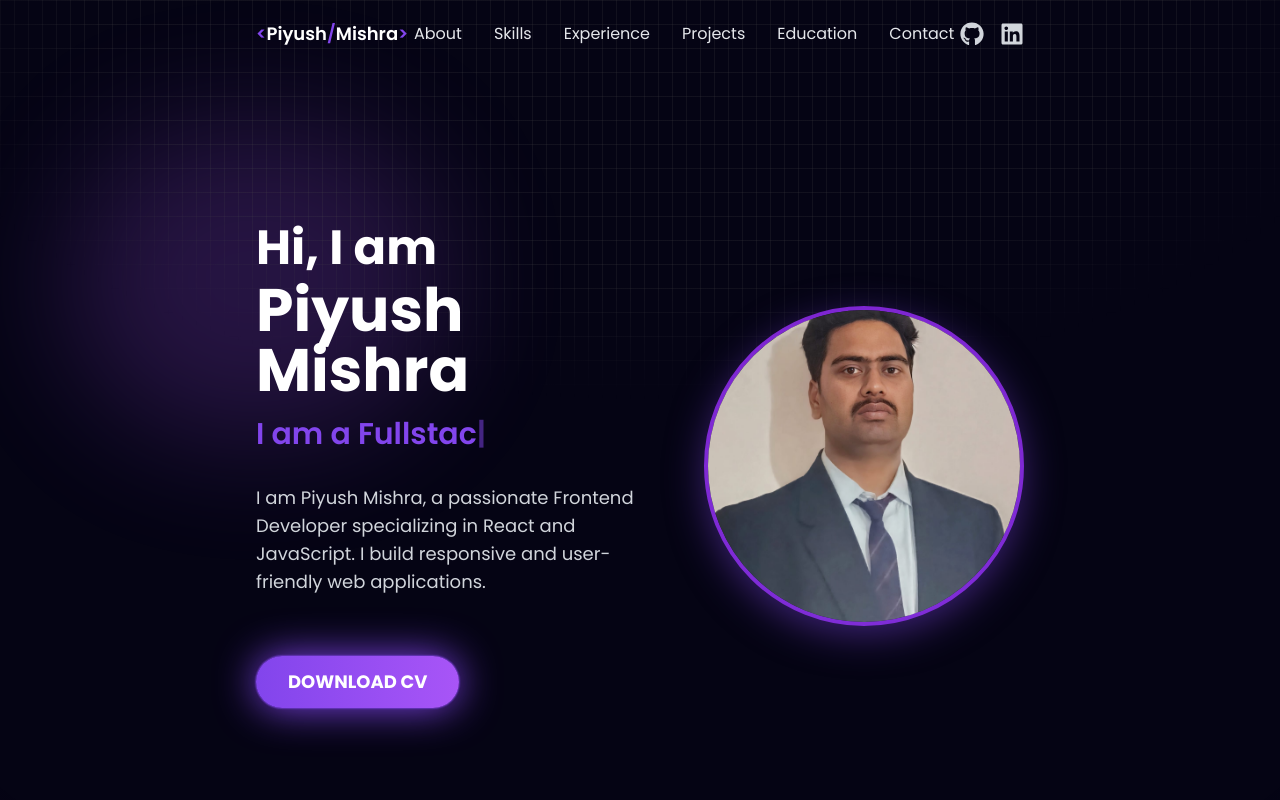
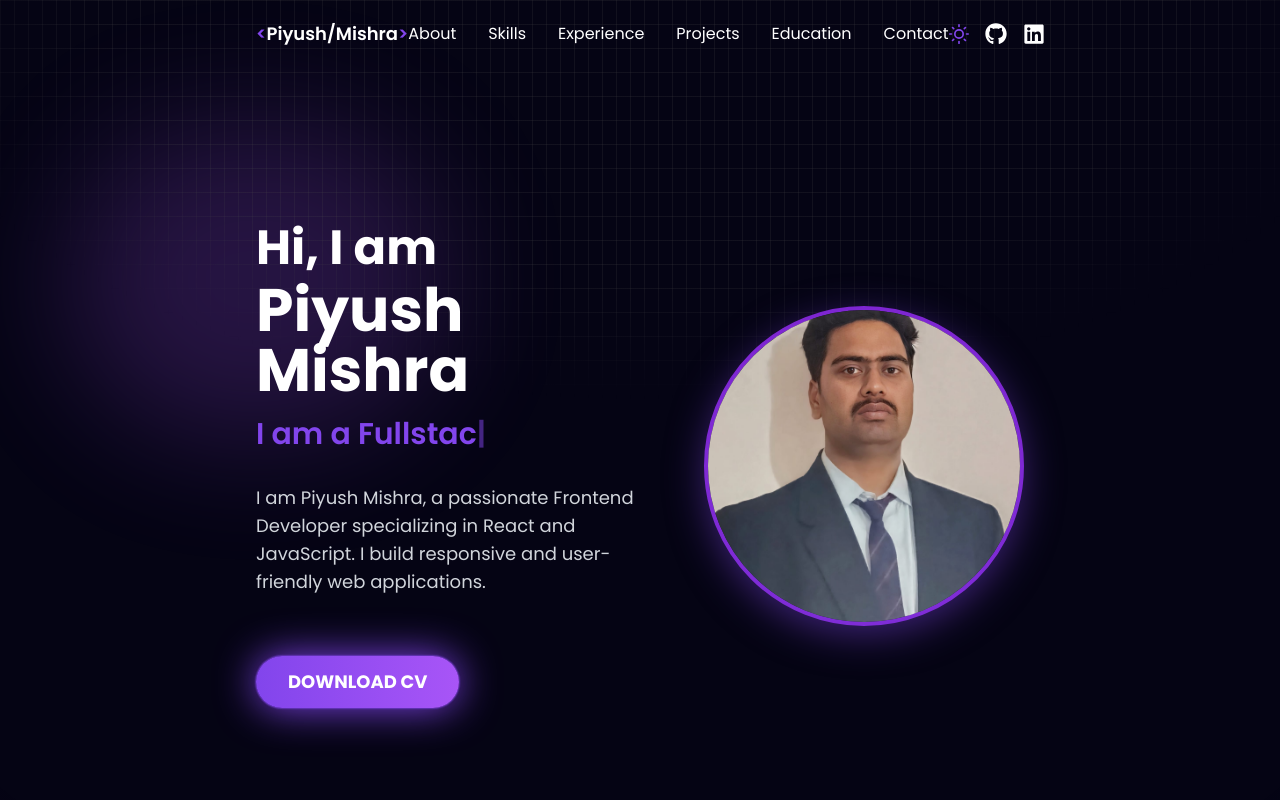
Before and after one commit to Piyush200516/piyush-Portfolio-website, a React (Vite) app: page / in a window 1280 px wide. Shown: the top 800 px of the page. Built offline with nearby package versions, Linux system fonts and the light colour scheme; a web font is replaced by a local one.

Commit message:
Add global dark mode with theme toggle and update footer social icons

```diff
--- a/src/components/Footer/Footer.jsx
+++ b/src/components/Footer/Footer.jsx
@@ -1,4 +1,4 @@
-import { FaFacebook, FaLinkedin, FaInstagram, FaYoutube } from "react-icons/fa";
+import { FaFacebook, FaLinkedin, FaInstagram, FaYoutube, FaGithub } from "react-icons/fa";
 
 const Footer = () => {
   // Smooth scroll function
@@ -38,10 +38,11 @@ const Footer = () => {
         <div className="flex flex-wrap justify-center space-x-4 mt-6">
           {[
             { icon: <FaFacebook />, link: "https://www.facebook.com/share/1A1KAdc6ZM/" },
+            { icon: < FaGithub  />, link: "https://github.com/Piyush200516" },
             { icon: <FaLinkedin />, link: "https://www.linkedin.com/in/piyush-mishra-495391260?utm_source=share&utm_campaign=share_via&utm_content=profile&utm_medium=android_app" },
             { icon: <FaInstagram />, link: "https://www.instagram.com/_piyush_mishra_14?igsh=c2k4ZG5mZmdocTgx" },
             { icon: <FaYoutube />, link: "https://youtube.com/@shortvideo7946?si=N_GS84lEOBEcUxgp" },
-
+            { icon: < FaGithub  />, link: "https://github.com/Piyush200516" },
           ].map((item, index) => (
             <a
               key={index}
--- a/src/components/Navbar/Navbar.jsx
+++ b/src/components/Navbar/Navbar.jsx
@@ -1,23 +1,31 @@
 import { useState, useEffect } from "react";
-import { FiMenu, FiX } from "react-icons/fi";
+import { FiMenu, FiX, FiSun, FiMoon } from "react-icons/fi";
 import { FaGithub, FaLinkedin } from "react-icons/fa";
 
 const Navbar = () => {
   const [isOpen, setIsOpen] = useState(false);
   const [activeSection, setActiveSection] = useState("");
   const [isScrolled, setIsScrolled] = useState(false);
+  const [darkMode, setDarkMode] = useState(true);
 
-  // Detect scroll and change navbar background
+  // Scroll Effect
   useEffect(() => {
     const handleScroll = () => {
       setIsScrolled(window.scrollY > 50);
     };
-
     window.addEventListener("scroll", handleScroll);
     return () => window.removeEventListener("scroll", handleScroll);
   }, []);
 
-  // Smooth scroll function
+  // Dark Mode Toggle
+  useEffect(() => {
+    if (darkMode) {
+      document.documentElement.classList.add("dark");
+    } else {
+      document.documentElement.classList.remove("dark");
+    }
+  }, [darkMode]);
+
   const handleMenuItemClick = (sectionId) => {
     setActiveSection(sectionId);
     setIsOpen(false);
@@ -39,106 +47,78 @@ const Navbar = () => {
 
   return (
     <nav
-      className={`fixed top-0 w-full z-50 transition duration-300 px-[7vw] md:px-[7vw] lg:px-[20vw] ${
-        isScrolled ? "bg-[#050414] bg-opacity-50 backdrop-blur-md shadow-md" : "bg-transparent"
+      className={`fixed top-0 w-full z-50 transition duration-300 px-[7vw] lg:px-[20vw] ${
+        isScrolled
+          ? "bg-white dark:bg-[#050414] shadow-md"
+          : "bg-transparent"
       }`}
     >
-      <div className="text-white py-5 flex justify-between items-center">
+      <div className="py-5 flex justify-between items-center text-black dark:text-white">
+
         {/* Logo */}
         <div className="text-lg font-semibold cursor-pointer">
-          <span className="text-[#8245ec]">{ '<' }</span>
-          <span className="text-white">Piyush</span>
-          <span className="text-[#8245ec]">/</span>
-          <span className="text-white">Mishra</span>
-          <span className="text-[#8245ec]">{ '>' }</span>
+          <span className="text-[#8245ec]">{'<'}</span>
+          Piyush/Mishra
+          <span className="text-[#8245ec]">{'>'}</span>
         </div>
 
         {/* Desktop Menu */}
-        <ul className="hidden md:flex space-x-8 text-gray-200">
+        <ul className="hidden md:flex space-x-8">
           {menuItems.map((item) => (
-            <li
-              key={item.id}
-              className={`cursor-pointer hover:text-[#8245ec] ${
-                activeSection === item.id ? "text-[#8245ec]" : ""
-              }`}
+            <li key={item.id}>
+              <button
+                onClick={() => handleMenuItemClick(item.id)}
+                className="hover:text-[#8245ec]"
               >
-              <button onClick={() => handleMenuItemClick(item.id)}>
                 {item.label}
               </button>
             </li>
           ))}
         </ul>
 
+        {/* Right Section */}
+        <div className="flex items-center space-x-4">
+
+          {/* Dark Mode Toggle */}
+          <button
+            onClick={() => setDarkMode(!darkMode)}
+            className="text-xl text-[#8245ec]"
+          >
+            {darkMode ? <FiSun /> : <FiMoon />}
+          </button>
+
           {/* Social Icons */}
           <div className="hidden md:flex space-x-4">
-          <a
-            href="https://github.com/Piyush200516"
-            target="_blank"
-            rel="noopener noreferrer"
-            className="text-gray-300 hover:text-[#8245ec]"
-          >
-            <FaGithub size={24} />
+            <a href="https://github.com/Piyush200516" target="_blank" rel="noreferrer">
+              <FaGithub size={22} />
             </a>
-          <a
-            href="https://www.linkedin.com/in/piyush-mishra-495391260?utm_source=share&utm_campaign=share_via&utm_content=profile&utm_medium=android_app"
-            target="_blank"
-            rel="noopener noreferrer"
-            className="text-gray-300 hover:text-[#8245ec]"
-          >
-            <FaLinkedin size={24} />
+            <a href="https://www.linkedin.com/in/piyush-mishra-495391260" target="_blank" rel="noreferrer">
+              <FaLinkedin size={22} />
             </a>
           </div>
 
-        {/* Mobile Menu Icon */}
+          {/* Mobile Icon */}
           <div className="md:hidden">
             {isOpen ? (
-            <FiX
-              className="text-3xl text-[#8245ec] cursor-pointer"
-              onClick={() => setIsOpen(false)}
-            />
+              <FiX className="text-2xl" onClick={() => setIsOpen(false)} />
             ) : (
-            <FiMenu
-              className="text-3xl text-[#8245ec] cursor-pointer"
-              onClick={() => setIsOpen(true)}
-            />
+              <FiMenu className="text-2xl" onClick={() => setIsOpen(true)} />
             )}
           </div>
         </div>
+      </div>
 
-      {/* Mobile Menu Items */}
+      {/* Mobile Menu */}
       {isOpen && (
-        <div className="absolute top-16 left-1/2 transform -translate-x-1/2 w-4/5 bg-[#050414] bg-opacity-50 backdrop-filter backdrop-blur-lg z-50 rounded-lg shadow-lg md:hidden">
-          <ul className="flex flex-col items-center space-y-4 py-4 text-gray-300">
+        <div className="md:hidden bg-white dark:bg-[#050414] shadow-lg rounded-lg">
+          <ul className="flex flex-col items-center space-y-4 py-4">
             {menuItems.map((item) => (
-              <li
-                key={item.id}
-                className={`cursor-pointer hover:text-white ${
-                  activeSection === item.id ? "text-[#8245ec]" : ""
-                }`}
-              >
+              <li key={item.id}>
                 <button onClick={() => handleMenuItemClick(item.id)}>
                   {item.label}
                 </button>
               </li>
             ))}
-            <div className="flex space-x-4">
-              <a
-                href="https://github.com/Piyush200516"
-                target="_blank"
-                rel="noopener noreferrer"
-                className="text-gray-300 hover:text-white"
-              >
-                <FaGithub size={24} />
-              </a>
-              <a
-                href="https://www.linkedin.com/in/piyush-mishra-495391260?utm_source=share&utm_campaign=share_via&utm_content=profile&utm_medium=android_app"
-                target="_blank"
-                rel="noopener noreferrer"
-                className="text-gray-300 hover:text-white"
-              >
-                <FaLinkedin size={24} />
-              </a>
-            </div>
           </ul>
         </div>
       )}
--- a/src/index.css
+++ b/src/index.css
@@ -1,3 +1,21 @@
+/* 👇 YAHI ADD KARO (Tailwind ke baad) */
+@tailwind base;
+@tailwind components;
+@tailwind utilities;
+
+/* 🌙 Global Dark Mode Setup */
+@layer base {
+  body {
+    @apply bg-white text-black transition-colors duration-300;
+  }
+
+  .dark body {
+    @apply bg-[#050414] text-white;
+  }
+}
+
+/* Tumhara existing font & utility code neeche rahega */
+
 /* Local Poppins font for performance and CLS fix */
 @font-face {
   font-family: 'Poppins';
--- a/tailwind.config.js
+++ b/tailwind.config.js
@@ -1,9 +1,12 @@
 // tailwind.config.js
 export default {
+  darkMode: "class",
+
   content: [
     "./index.html",
     "./src/**/*.{js,ts,jsx,tsx}",
   ],
+
   theme: {
     extend: {
       keyframes: {
@@ -18,9 +21,11 @@ export default {
         blob: 'blob 7s infinite',
       },
       backgroundImage: {
-        'skills-gradient': 'linear-gradient(38.73deg, rgba(204, 0, 187, 0.15) 0%, rgba(201, 32, 184, 0) 50%), linear-gradient(141.27deg, rgba(0, 70, 209, 0) 50%, rgba(0, 70, 209, 0.15) 100%)',
+        'skills-gradient':
+          'linear-gradient(38.73deg, rgba(204, 0, 187, 0.15) 0%, rgba(201, 32, 184, 0) 50%), linear-gradient(141.27deg, rgba(0, 70, 209, 0) 50%, rgba(0, 70, 209, 0.15) 100%)',
       },
     },
   },
+
   plugins: [],
 };
```
Lines whose indentation alone changed are shown as unchanged.
